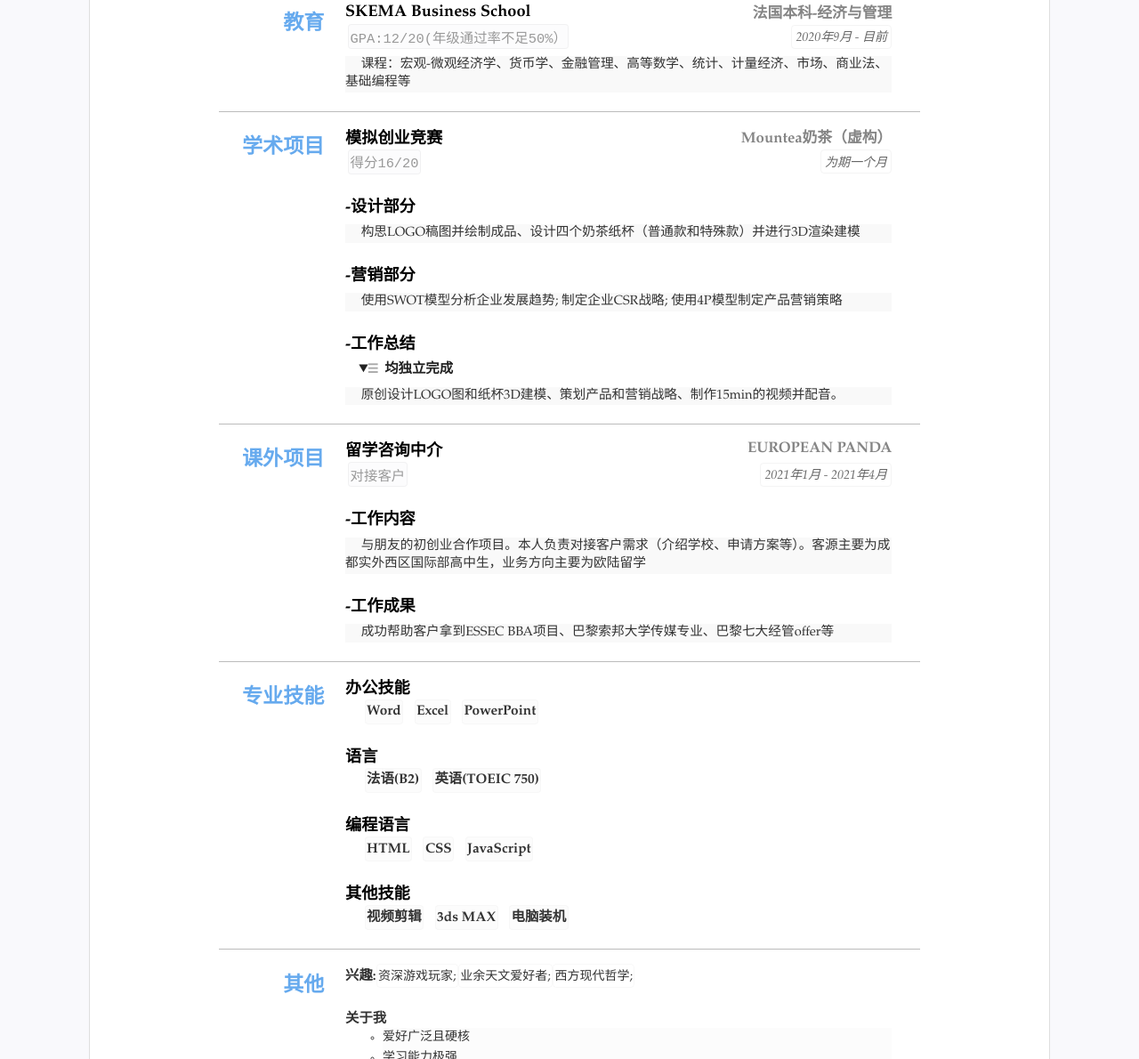
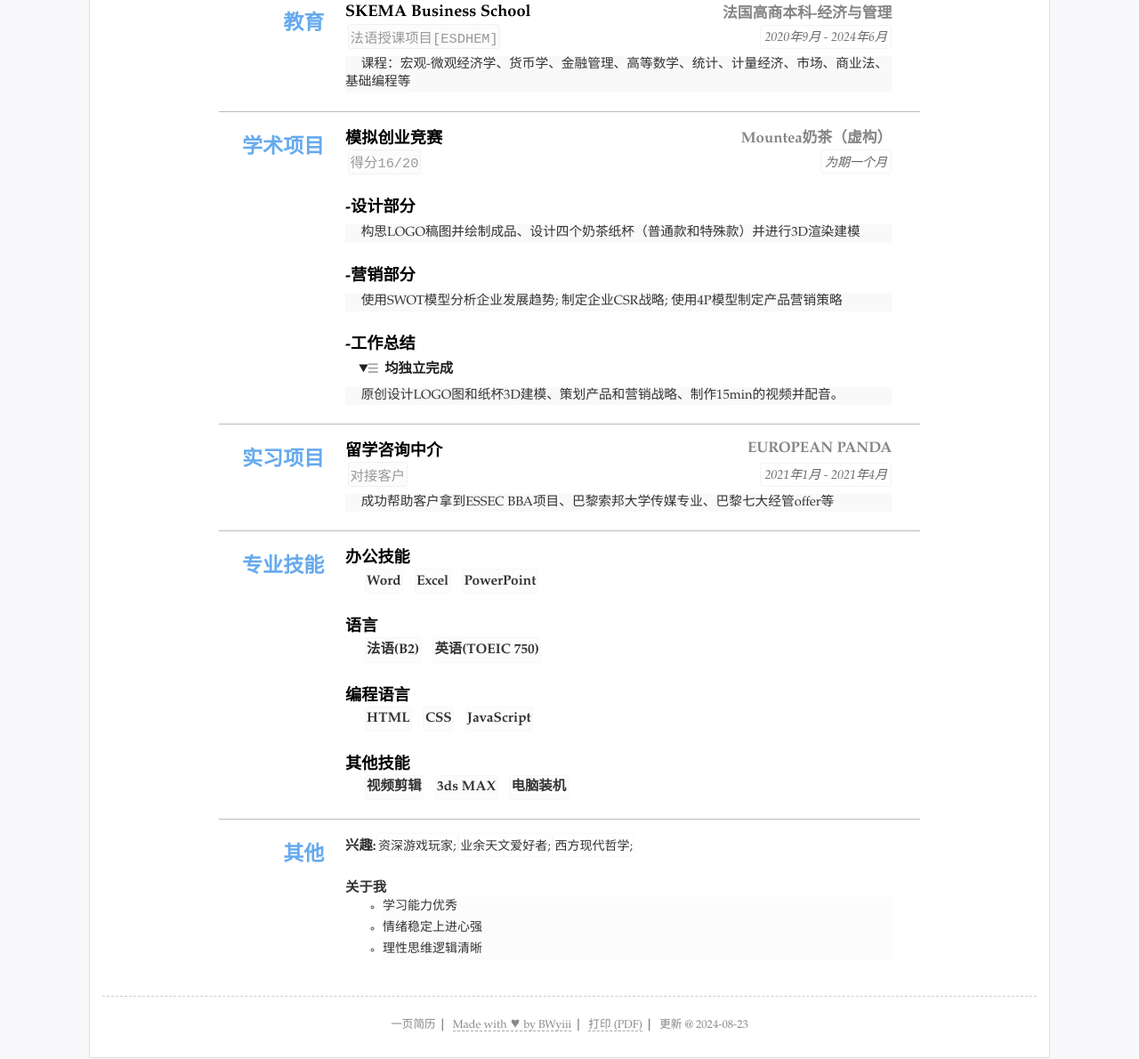
Before and after one commit to BWyiii/-, a Jekyll site: the page built from index.html, in a window 1280 px wide and 1400 px high. Shown: the part 210-1400 px from the top of the window at 89% size. Built offline with Jekyll 4.4.1, drawn with Linux system fonts in a browser that asks for light colours.

Commit message:
Update resume.yml

```diff
--- a/_data/resume.yml
+++ b/_data/resume.yml
@@ -28,10 +28,10 @@ main: #简历主要内容，
   name: 教育 #显示名称，空则使用type
   content: #内容基本格式 标题-副标题-日期-详细内容 (都允许空)
   - title: SKEMA Business School
-    duration: "2020年9月 - 目前"
-    sub: 法国本科-经济与管理
+    duration: "2020年9月 - 2024年6月"
+    sub: 法国高商本科-经济与管理
     tags:
-    - GPA:12/20(年级通过率不足50%）
+    - 法语授课项目[ESDHEM]
     detail: 课程：宏观-微观经济学、货币学、金融管理、高等数学、统计、计量经济、市场、商业法、基础编程等
 
 - type: experience
@@ -52,16 +52,16 @@ main: #简历主要内容，
     open: open
 
 - type: projects
-  name: 课外项目
+  name: 实习项目
   content:
   - title: 留学咨询中介
     sub: EUROPEAN PANDA
     tags:
     - 对接客户
     duration: 2021年1月 - 2021年4月
-  - title: -工作内容
+    items: -工作内容
     detail: 与朋友的初创业合作项目。本人负责对接客户需求（介绍学校、申请方案等）。客源主要为成都实外西区国际部高中生，业务方向主要为欧陆留学
-  - title: -工作成果
+    items: -工作成果
     detail: 成功帮助客户拿到ESSEC BBA项目、巴黎索邦大学传媒专业、巴黎七大经管offer等
 
 - type: skills
@@ -99,9 +99,9 @@ others: #其他列表显示
     - 西方现代哲学;
   - title: 关于我
     list:
-    - 爱好广泛且硬核
-    - 学习能力极强
-    - 擅长数理逻辑
+    - 学习能力优秀
+    - 情绪稳定上进心强
+    - 理性思维逻辑清晰
 #- type:
 #  name: '其他'
 #  content: #选择需要的格式
```
